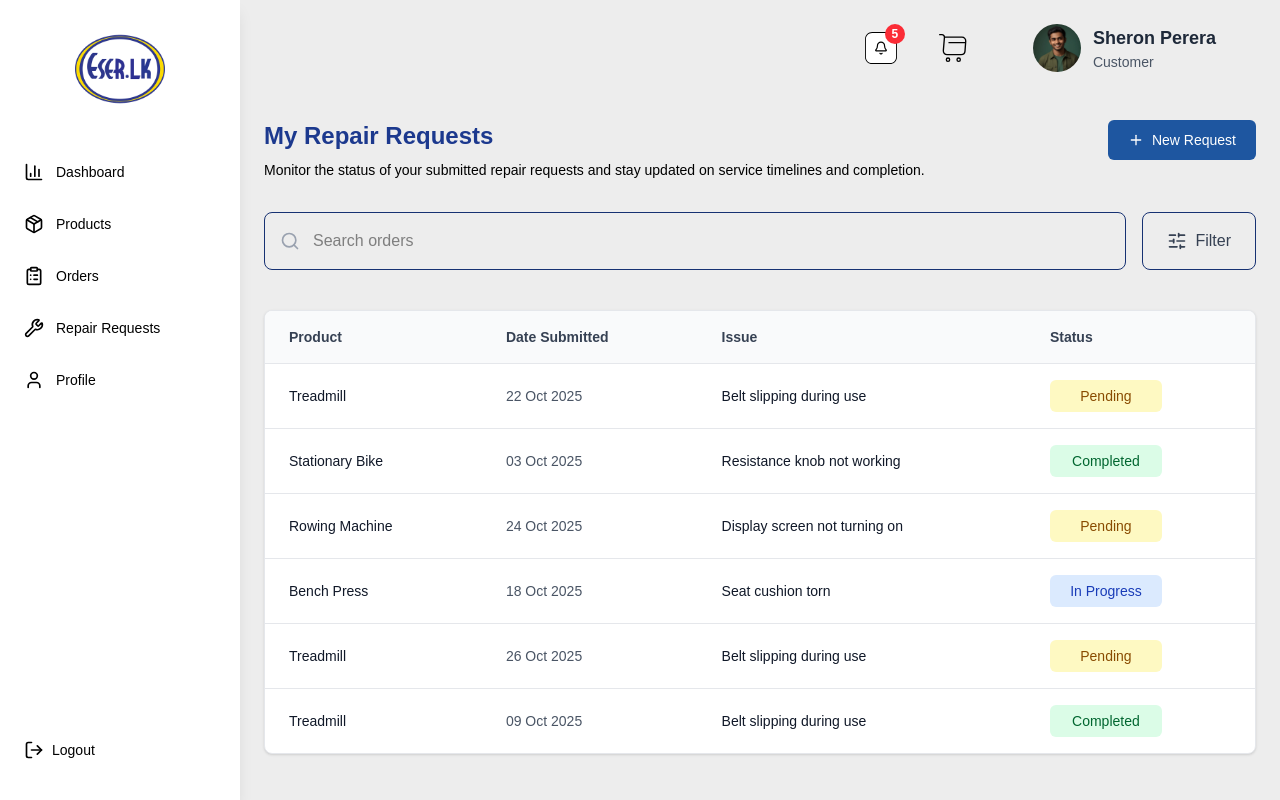
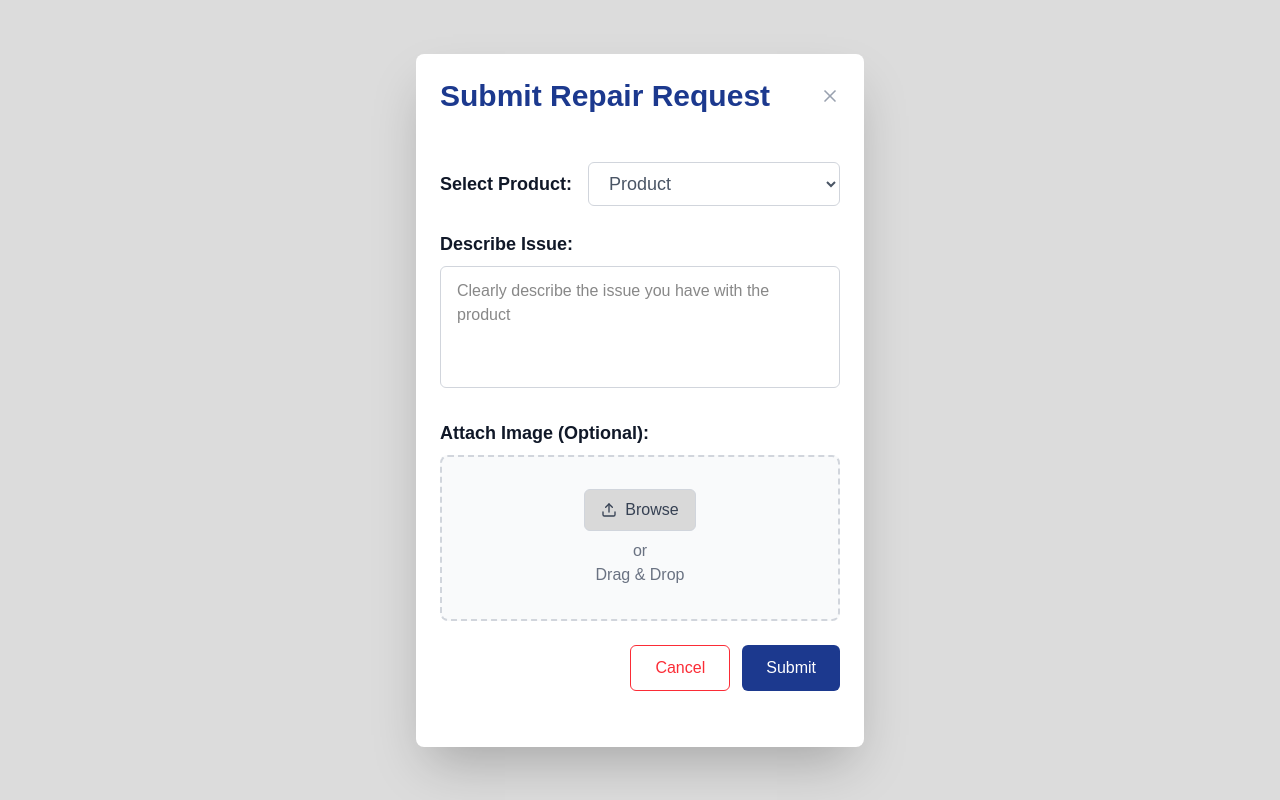
Before and after one commit to IshanHansaka/eser-marketing-erp, a Next.js app: page /Customer/repairs in a window 1280 px wide. Both pictures are taken after a click on the button "New Request". Built offline with nearby package versions, Linux system fonts and the light colour scheme.

Commit message:
component: RepairRequestPopup

```diff
--- a/src/app/Customer/repairs/page.tsx
+++ b/src/app/Customer/repairs/page.tsx
@@ -1,8 +1,11 @@
-import React from 'react';
+"use client";
+import React, { useState } from 'react';
 import { Search, Plus, SlidersHorizontal } from 'lucide-react';
+import RepairRequestModal from '@/components/UI/RepairRequestPopup';
 
 export default function Page() {
-  const repairRequests = [
+  // State for repair requests
+  const [repairRequests, setRepairRequests] = useState([
     {
       id: 1,
       product: 'Treadmill',
@@ -45,7 +48,36 @@ export default function Page() {
       issue: 'Belt slipping during use',
       status: 'Completed'
     }
-  ];
+  ]);
+
+  // State for modal visibility
+  const [isModalOpen, setIsModalOpen] = useState(false);
+
+  // Function to handle modal open
+  const handleOpenModal = () => {
+    setIsModalOpen(true);
+  };
+
+  // Function to handle modal close
+  const handleCloseModal = () => {
+    setIsModalOpen(false);
+  };
+
+  // Function to handle form submission
+  const handleSubmitRequest = (data: { product: string; issue: string }) => {
+    const newRequest = {
+      id: repairRequests.length + 1, // Simple ID generation (incremental)
+      product: data.product,
+      dateSubmitted: new Date().toLocaleDateString('en-GB', {
+        day: '2-digit',
+        month: 'short',
+        year: 'numeric'
+      }), // Format: DD Mon YYYY
+      issue: data.issue,
+      status: 'Pending' // Default status for new requests
+    };
+    setRepairRequests([...repairRequests, newRequest]);
+  };
 
   const getStatusColor = (status: string) => {
     switch (status) {
@@ -70,7 +102,10 @@ export default function Page() {
             Monitor the status of your submitted repair requests and stay updated on service timelines and completion.
           </p>
         </div>
-        <button className="bg-[#1E56A0] hover:bg-blue-700 text-white px-5 py-2.5 rounded-md text-sm font-medium transition-colors flex items-center gap-2">
+        <button
+          onClick={handleOpenModal}
+          className="bg-[#1E56A0] hover:bg-blue-700 text-white px-5 py-2.5 rounded-md text-sm font-medium transition-colors flex items-center gap-2"
+        >
           <Plus className="w-4 h-4" />
           New Request
         </button>
@@ -119,6 +154,13 @@ export default function Page() {
           </tbody>
         </table>
       </div>
+
+      {/* Repair Request Modal */}
+      <RepairRequestModal
+        isOpen={isModalOpen}
+        onClose={handleCloseModal}
+        onSubmit={handleSubmitRequest}
+      />
     </div>
   );
 }
--- /dev/null
+++ b/src/components/UI/RepairRequestPopup.tsx
@@ -0,0 +1,129 @@
+"use client";
+
+import React, { useState } from 'react';
+import { X, Upload } from 'lucide-react';
+
+interface RepairRequestModalProps {
+  isOpen: boolean;
+  onClose: () => void;
+  onSubmit?: (data: { product: string; issue: string }) => void;
+}
+
+export default function RepairRequestModal({ isOpen, onClose, onSubmit }: RepairRequestModalProps) {
+  const [selectedProduct, setSelectedProduct] = useState('');
+  const [issueDescription, setIssueDescription] = useState('');
+
+  const products = ['Treadmill', 'Stationary Bike', 'Rowing Machine', 'Bench Press', 'Dumbbells'];
+
+  const handleSubmit = (e: React.FormEvent) => {
+    e.preventDefault();
+
+    // Call the onSubmit callback if provided
+    if (onSubmit) {
+      onSubmit({ product: selectedProduct, issue: issueDescription });
+    }
+
+    // Reset form
+    setSelectedProduct('');
+    setIssueDescription('');
+    onClose();
+  };
+
+  const handleCancel = () => {
+    setSelectedProduct('');
+    setIssueDescription('');
+    onClose();
+  };
+
+  if (!isOpen) return null;
+
+  return (
+    <div className="fixed inset-0 bg-[#DCDCDC] bg-opacity-50 flex items-center justify-center z-50">
+      <div className="bg-white rounded-lg shadow-2xl w-full max-w-md mx-4 pb-8">
+        {/* Modal Header */}
+        <div className="flex items-center justify-between p-6">
+          <h2 className="text-3xl font-bold text-blue-900">Submit Repair Request</h2>
+          <button
+            onClick={handleCancel}
+            className="text-gray-400 hover:text-gray-600 transition-colors"
+          >
+            <X className="w-5 h-5" />
+          </button>
+        </div>
+
+        {/* Modal Body */}
+        <form onSubmit={handleSubmit} className="p-6">
+          {/* Select Product */}
+          <div className="mb-6 flex items-center gap-4">
+            <label className="text-lg font-semibold text-gray-900 whitespace-nowrap">
+              Select Product:
+            </label>
+            <select
+              value={selectedProduct}
+              onChange={(e) => setSelectedProduct(e.target.value)}
+              className="w-full px-4 py-2.5 border border-gray-300 rounded-md focus:outline-none focus:ring-2 focus:ring-blue-500 focus:border-transparent text-gray-600 text-lg"
+              required
+            >
+              <option value="">Product</option>
+              {products.map((product) => (
+                <option key={product} value={product}>
+                  {product}
+                </option>
+              ))}
+            </select>
+          </div>
+
+          {/* Describe Issue */}
+          <div className="mb-6">
+            <label className="block text-lg font-semibold text-gray-900 mb-2">
+              Describe Issue:
+            </label>
+            <textarea
+              value={issueDescription}
+              onChange={(e) => setIssueDescription(e.target.value)}
+              placeholder="Clearly describe the issue you have with the product"
+              rows={4}
+              className="w-full px-4 py-3 border border-gray-300 rounded-md focus:outline-none focus:ring-2 focus:ring-blue-500 focus:border-transparent resize-none text-base"
+              required
+            />
+          </div>
+
+          {/* Attach Image */}
+          <div className="mb-6">
+            <label className="block text-lg font-semibold text-gray-900 mb-2">
+              Attach Image (Optional):
+            </label>
+            <div className="border-2 border-dashed border-gray-300 rounded-lg p-8 text-center bg-gray-50">
+              <button
+                type="button"
+                className="inline-flex items-center gap-2 px-4 py-2 bg-[#D9D9D9] border border-gray-300 rounded-md text-base text-gray-700 hover:bg-gray-50 transition-colors"
+              >
+                <Upload className="w-4 h-4" />
+                Browse
+              </button>
+              <p className="text-base text-gray-500 mt-2">or</p>
+              <p className="text-base text-gray-500">Drag & Drop</p>
+            </div>
+          </div>
+
+          {/* Action Buttons */}
+          <div className="flex justify-end gap-3">
+            <button
+              type="button"
+              onClick={handleCancel}
+              className="px-6 py-2.5 border border-red-500 text-red-500 rounded-md hover:bg-red-50 transition-colors text-base font-medium"
+            >
+              Cancel
+            </button>
+            <button
+              type="submit"
+              className="px-6 py-2.5 bg-blue-900 text-white rounded-md hover:bg-blue-800 transition-colors text-base font-medium"
+            >
+              Submit
+            </button>
+          </div>
+        </form>
+      </div>
+    </div>
+  );
+}
```
